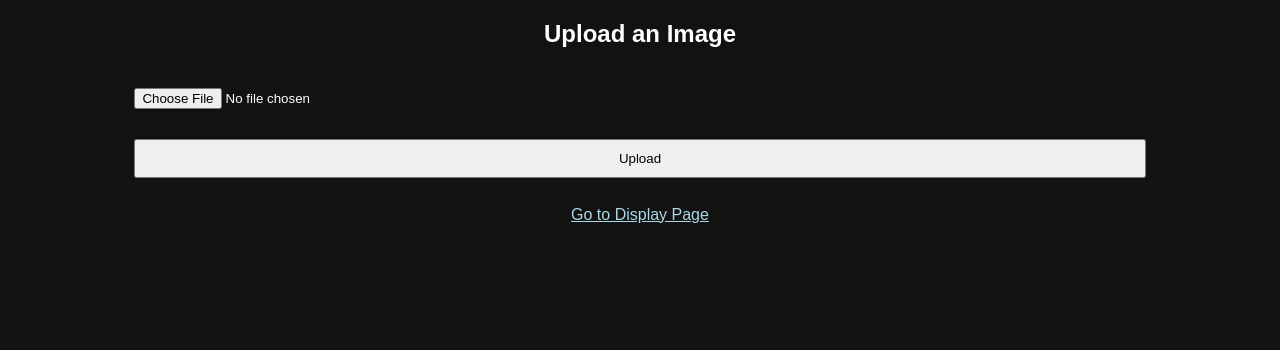
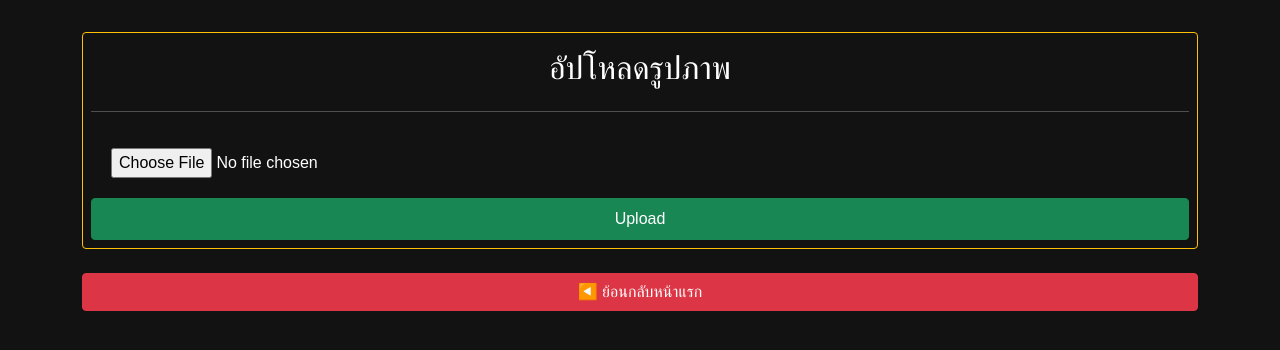
Before and after one commit to nuttapon65/warpgood, a Flask app: page /upload in a window 1280 px wide. Shown: the top 350 px of the page. Run offline with Flask 2, Linux system fonts and the light colour scheme; some libraries are stand-ins or nearby versions.

Commit message:
Add files via upload

```diff
--- a/main.py
+++ b/main.py
@@ -2,7 +2,7 @@ import os
 import sqlite3
 import pytz
 from datetime import datetime
-from flask import Flask, render_template, request, jsonify, send_from_directory
+from flask import Flask, render_template, request, jsonify, redirect, send_from_directory, url_for
 from flask_socketio import SocketIO
 from werkzeug.utils import secure_filename
 
@@ -120,4 +120,4 @@ def handle_heart():
     socketio.emit('sendHeart')
 
 from waitress import serve  # ใช้ Waitress สำหรับ server บน Windows หรือ Linux
-serve(app, host='warpgood-production.up.railway.app', port=3000)
+serve(app, host='0.0.0.0', port=3000)
--- a/templates/index.html
+++ b/templates/index.html
@@ -86,7 +86,7 @@
         </div>
         <div class="row">
             <div class="col">
-                <a href="/upload" class="menu-button w-100">📲 อัปโหลดรูปปภาพ</a>
+                <a href="/upload" class="menu-button w-100">📲 อัปโหลดรูปภาพ</a>
             </div>
         </div>
         <div class="row">
--- a/templates/input.html
+++ b/templates/input.html
@@ -3,7 +3,7 @@
 <head>
     <meta charset="UTF-8">
     <meta name="viewport" content="width=device-width, initial-scale=1.0">
-    <title>ส่งข้อความขึ้นจอ</title>
+    <title>อวยพรให้คู่บ่าวสาว</title>
     <script src="https://cdnjs.cloudflare.com/ajax/libs/socket.io/4.4.1/socket.io.js"></script>
     <script src="https://cdn.jsdelivr.net/npm/sweetalert2@11"></script>
     <link href="https://cdn.jsdelivr.net/npm/bootstrap@5.0.2/dist/css/bootstrap.min.css" rel="stylesheet" integrity="sha384-EVSTQN3/azprG1Anm3QDgpJLIm9Nao0Yz1ztcQTwFspd3yD65VohhpuuCOmLASjC" crossorigin="anonymous">
@@ -63,13 +63,13 @@
     </style>
 </head>
 <body>
-    <h2>ส่งข้อความขึ้นจอ</h2>
+    <h2>อวยพรให้คู่บ่าวสาว</h2>
 
     <form id="messageForm" class="border border-warning">
         <input type="text" class="form-control-lg" id="usernameInput" placeholder="ใส่ชื่อ">
         <center><h5 class="pt-2">(หากไม่ชื่อจะขึ้นเป็น : แขก)</h5></center>
         <input type="text" class="form-control-lg" id="messageInput" placeholder="กรอกข้อความที่ต้องการจะบอก" required>
-        <button type="submit" class="btn btn-warning btn-lg w-100"><b>ส่งข้อความขึ้นจอ</b></button>
+        <button type="submit" class="btn btn-warning btn-lg w-100"><b>อวยพรให้คู่บ่าวสาว</b></button>
     </form>
     <br>
     <center> <a href="/" class="menu-button-dl w-100 btn btn-danger" >◀️ ย้อนกลับหน้าแรก</a> <center>
--- a/templates/upload.html
+++ b/templates/upload.html
@@ -5,6 +5,8 @@
     <meta name="viewport" content="width=device-width, initial-scale=1.0">
     <title>Upload Image</title>
     <script src="https://cdn.jsdelivr.net/npm/sweetalert2@11"></script>
+    <script src="https://cdnjs.cloudflare.com/ajax/libs/socket.io/4.4.1/socket.io.js"></script>
+    <link href="https://cdn.jsdelivr.net/npm/bootstrap@5.0.2/dist/css/bootstrap.min.css" rel="stylesheet" integrity="sha384-EVSTQN3/azprG1Anm3QDgpJLIm9Nao0Yz1ztcQTwFspd3yD65VohhpuuCOmLASjC" crossorigin="anonymous">
     <style>
         body {
             font-family: Arial, sans-serif;
@@ -18,27 +20,31 @@
             display: none;
             border-radius: 10px;
         }
-        input, button, select {
+        input, select {
             margin: 10px;
             padding: 10px;
-            width: 80%;
+            width: 100%;
         }
     </style>
 </head>
 <body>
-
-    <h2>Upload an Image</h2>
-
-    <form id="uploadForm" enctype="multipart/form-data">
-        <input type="file" id="fileInput" accept="image/*" required>
+    <div class="container pt-2">
         <br>
-        <button type="submit">Upload</button>
-    </form>
-
-    <img id="preview">
-
-    <br>
-    <a href="{{ url_for('display') }}" style="color: lightblue;">Go to Display Page</a>
+        <div class="border border-warning p-2 rounded">
+            <h2 class="p-2">อัปโหลดรูปภาพ</h2>
+            <hr>
+            <form id="uploadForm" enctype="multipart/form-data">
+                <input type="file" id="fileInput" accept="image/*" required>
+                <br>
+                <button class="w-100 btn btn-success p-2" type="submit">Upload</button>
+            </form>
+            <center>
+            <img id="preview">
+            </center>
+        </div>
+        <br>
+        <center> <a href="/" class="menu-button-dl w-100 btn btn-danger" >◀️ ย้อนกลับหน้าแรก</a> <center>
+    </div>
 
     <script>
         document.getElementById("fileInput").addEventListener("change", function(event) {
```
Also changed, not shown: static/uploads/image-dBaV9MpU1pHLi45aMYa5B.png (added).
